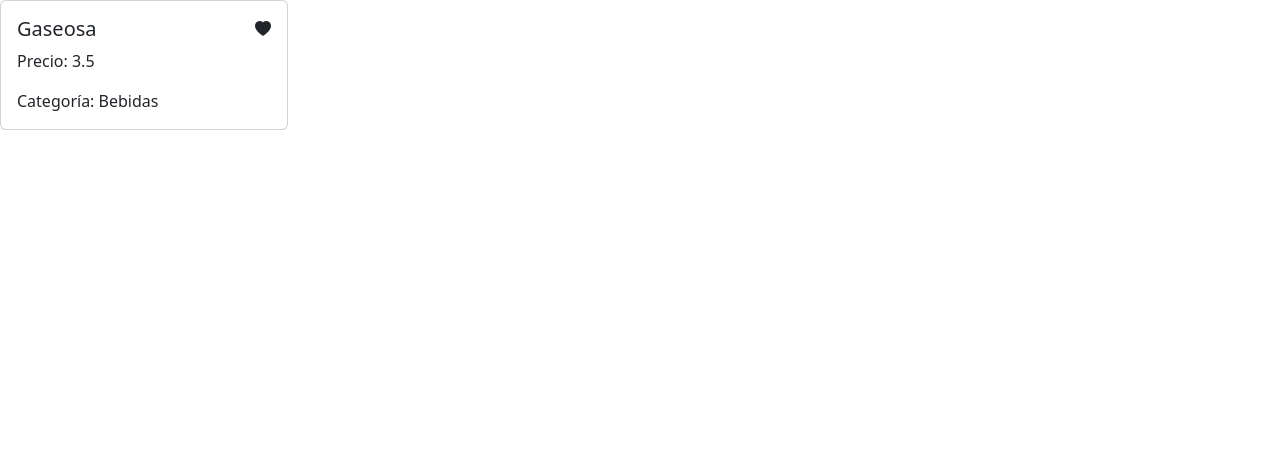
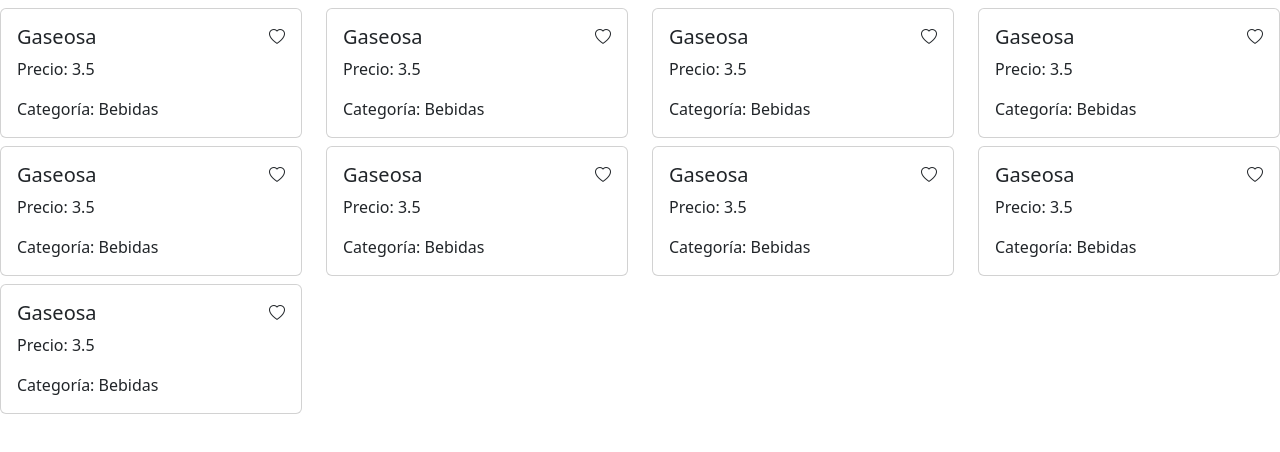
Before and after one commit to ulima-pw/2025-2.655-EjerciciosReact, a React (Vite) app in the folder ejercicio_1/: page / in a window 1280 px wide. Shown: the top 452 px of the page. Built offline with nearby package versions, Linux system fonts and the light colour scheme.

Commit message:
Comenzando la implementacion del ProductGrid

```diff
--- a/ejercicio_1/src/components/ProductCard.tsx
+++ b/ejercicio_1/src/components/ProductCard.tsx
@@ -3,7 +3,7 @@ const ProductCard = (props : ProductCardProps) => {
         props.onToggle(props.product.id)
     }
 
-    return <div className="card" style={ { width : "18rem" } }>
+    return <div className="card" style={ { width : "100%" } }>
         <div className="card-body">
             <span className="float-end">
                 <i className={ props.isFav ? "bi bi-heart-fill" : "bi bi-heart" }
--- a/ejercicio_1/src/components/ProductGrid.tsx
+++ b/ejercicio_1/src/components/ProductGrid.tsx
@@ -1,7 +1,64 @@
 import type { Product } from "./ProductCard";
+import ProductCard from "./ProductCard";
 
 const ProductGrid = (props : ProductGridProps) => {
+    const producto : Product = {
+        id : "1",
+        name : "Gaseosa",
+        price : 3.5,
+        category : "Bebidas"
+    }
 
+    return <div>
+        <div className="row">
+            <div className="col-md-3 mt-2">
+                <ProductCard product={ producto }
+                    isFav={ false }
+                    onToggle={ props.onToggleFav }/>
+            </div>
+            <div className="col-md-3 mt-2">
+                <ProductCard product={ producto }
+                    isFav={ false }
+                    onToggle={ props.onToggleFav }/>
+            </div>
+            <div className="col-md-3 mt-2">
+                <ProductCard product={ producto }
+                    isFav={ false }
+                    onToggle={ props.onToggleFav }/>
+            </div>
+            <div className="col-md-3 mt-2">
+                <ProductCard product={ producto }
+                    isFav={ false }
+                    onToggle={ props.onToggleFav }/>
+            </div>
+            <div className="col-md-3 mt-2">
+                <ProductCard product={ producto }
+                    isFav={ false }
+                    onToggle={ props.onToggleFav }/>
+            </div>
+            <div className="col-md-3 mt-2">
+                <ProductCard product={ producto }
+                    isFav={ false }
+                    onToggle={ props.onToggleFav }/>
+            </div>
+            <div className="col-md-3 mt-2">
+                <ProductCard product={ producto }
+                    isFav={ false }
+                    onToggle={ props.onToggleFav }/>
+            </div>
+            <div className="col-md-3 mt-2">
+                <ProductCard product={ producto }
+                    isFav={ false }
+                    onToggle={ props.onToggleFav }/>
+            </div>
+            <div className="col-md-3 mt-2">
+                <ProductCard product={ producto }
+                    isFav={ false }
+                    onToggle={ props.onToggleFav }/>
+            </div>
+
+        </div>
+    </div>
 }
 
 interface ProductGridProps {
--- a/ejercicio_1/src/pages/ProductsPage.tsx
+++ b/ejercicio_1/src/pages/ProductsPage.tsx
@@ -1,4 +1,5 @@
 import ProductCard, { type Product } from "../components/ProductCard"
+import ProductGrid from "../components/ProductGrid"
 
 const ProductsPage = () => {
     const producto : Product = {
@@ -12,9 +13,9 @@ const ProductsPage = () => {
         console.log(`Se marco como favorito: ${id}`)
     }
 
-    return <ProductCard product={ producto }
-                isFav={ true }
-                onToggle={ marcarComoFavorito } />
+    return <ProductGrid favoritos={[]}
+                products={ [] }
+                onToggleFav={ marcarComoFavorito } />
 }
 
 export default ProductsPage
```
